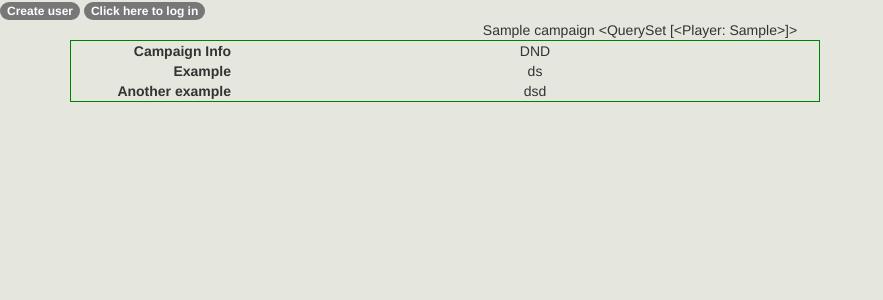
After one commit to taiChantarungsee/roleplaying_manager, a Django app: page /GM/1 in a window 1280 px wide. The commit adds this page. Shown: the top 300 px of the page, without its empty margins (0-883 px from the left). Run offline with Django 3.2, Linux system fonts and the light colour scheme; tables that the repository leaves empty hold one stand-in row (values such as "Sample post"); some libraries are stand-ins or nearby versions.

Commit message:
Added GM screens and campaign selection

```diff
--- a/blog/admin.py
+++ b/blog/admin.py
@@ -1,5 +1,7 @@
 from django.contrib import admin
-from .models import Post, CharacterBase
+from .models import Post, CharacterBase, Campaign, Player
 
 admin.site.register(Post)
 admin.site.register(CharacterBase)
+admin.site.register(Campaign)
+admin.site.register(Player)
--- a/blog/models.py
+++ b/blog/models.py
@@ -31,6 +31,31 @@ class Comment (models.Model):
 
     def __str__(self):
 	return self.title
+
+class Player(models.Model):
+
+    first_name = models.CharField(max_length=20)
+    last_name = models.CharField(max_length=20)
+    campaigns = models.ManyToManyField('Campaign', blank=True)
+
+    def __str__(self):
+        return self.first_name
+
+class Campaign(models.Model):
+    SYSTEM_CHOICES = (
+        ('DND', 'dnd'),
+        ('FATE', 'fate'),
+        ('SAVAGE_WORLDS', 'savage worlds'),
+        ('BURNING_WHEEL', 'Burning Wheel'),
+    )
+
+    name = models.CharField(max_length=50)
+    system = models.CharField(max_length=15,choices=SYSTEM_CHOICES,default='dnd')
+    gm_name = models.CharField(max_length=20)
+    players = models.ManyToManyField('Player')
+
+    def __str__(self):
+        return self.name
 
 class CharacterBase(models.Model):
     RACE_CHOICES = (
--- a/blog/static/css/character_builder.css
+++ b/blog/static/css/character_builder.css
@@ -2,3 +2,7 @@
 .table-borderless th {
     border: 0;
 }
+
+div.hidden {
+	display:none;
+}
--- /dev/null
+++ b/blog/templates/blog/gm_detail.html
@@ -0,0 +1,27 @@
+{% extends "blog/character_base.html" %}
+{% block content %}
+<script>
+$(document).ready(function(){
+	$("#firstbox").hide(0).delay(0).fadeIn(1000);
+});
+
+</script>
+<div style="text-align:center;">
+	{{campaign}}
+	{{players.all}}
+	<div class="container">
+		<div class="row">
+			<div class="col-sm-8">
+				<dl class="dl-horizontal" id="firstbox" style=" border: 1px solid green;">
+					<dt>Campaign Info</dt>
+					<dd>{{campaign.system}}</dd>
+					<dt>Example</dt>
+					<dd>ds</dd>
+					<dt>Another example</dt>
+					<dd>dsd</dd>
+				</dl>
+			</div>
+		</div>
+	</div>
+</div>
+{% endblock %}
--- a/blog/urls.py
+++ b/blog/urls.py
@@ -17,4 +17,5 @@ urlpatterns = [ # using the template {{ url 'url_name'}} we can refer to the URL
 
     #URLs for GM mode
     url(r'^GM/$', game_master, name='gm'),
+    url(r'^GM/(?P<pk>\d+)$', gm_detail, name='gm_detail')
 ]
--- a/blog/views.py
+++ b/blog/views.py
@@ -7,7 +7,7 @@ from django.contrib.auth.forms import UserCreationForm
 from django.core.urlresolvers import reverse, reverse_lazy
 from django.utils import timezone
 
-from .models import Post, Choice, Question, CharacterBase
+from .models import Post, Choice, Question, CharacterBase, Campaign
 from .forms import PostForm, CharacterForm
 
 def post_list(request):
@@ -115,7 +115,14 @@ def character_detail(request, pk):
     return render(request, 'blog/character_detail.html', {'character':character})
 
 def game_master(request):
-    return render(request,'blog/gm.html')
+    campaigns = Campaign.objects.all()
+    return render(request,'blog/gm.html', {'campaigns':campaigns})
+
+def gm_detail(request, pk):
+    campaign = Campaign.objects.get(pk=pk)
+    players = campaign.players
+    data = {'campaign':campaign, 'players':players}
+    return render(request, 'blog/gm_detail.html',data)
 
 #Character related class based views
 class DeleteCharacter(DeleteView):
```
Also changed, not shown: blog/templates/blog/gm.html (+8 -5 lines), blog/migrations/0006_auto_20170821_1515.py (added), blog/migrations/0007_auto_20170821_1521.py (added).
